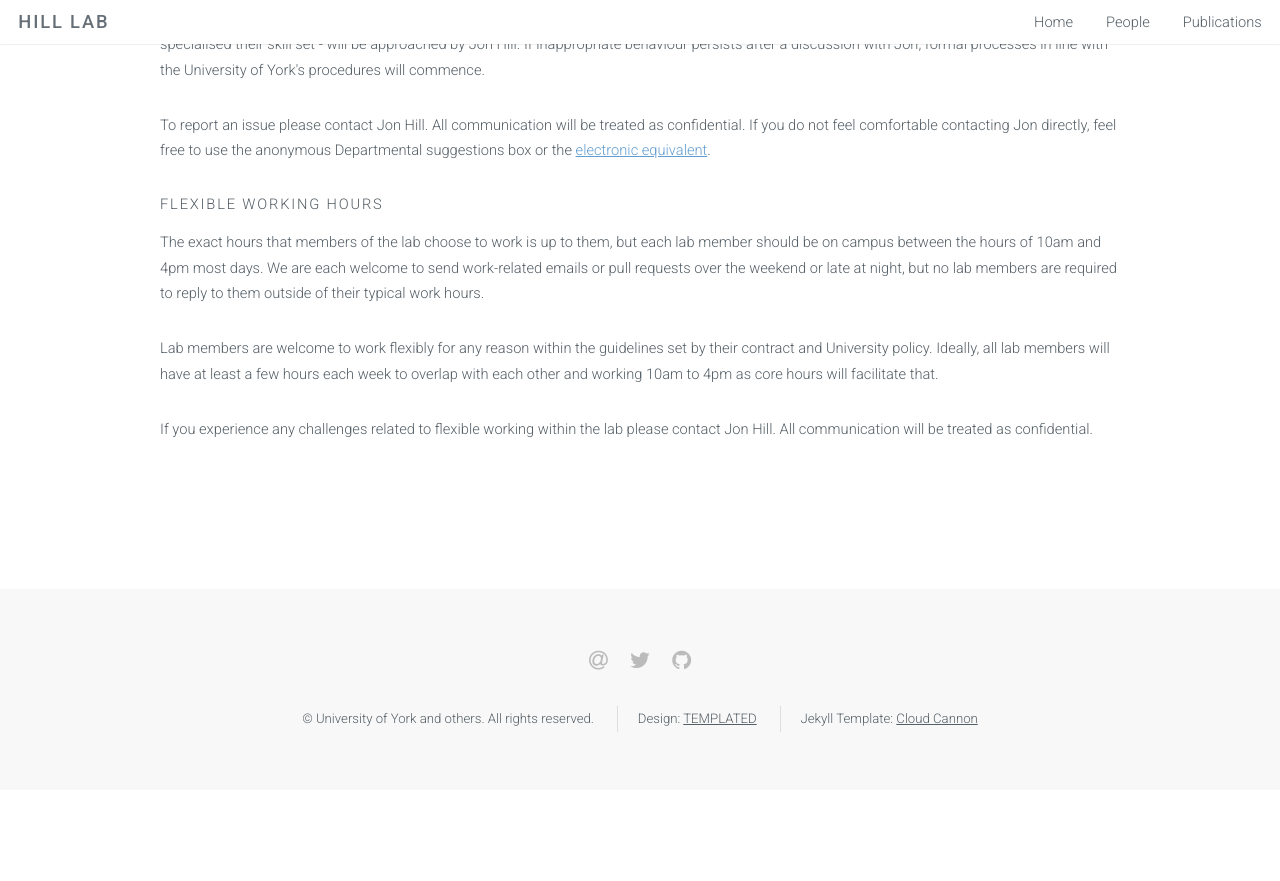
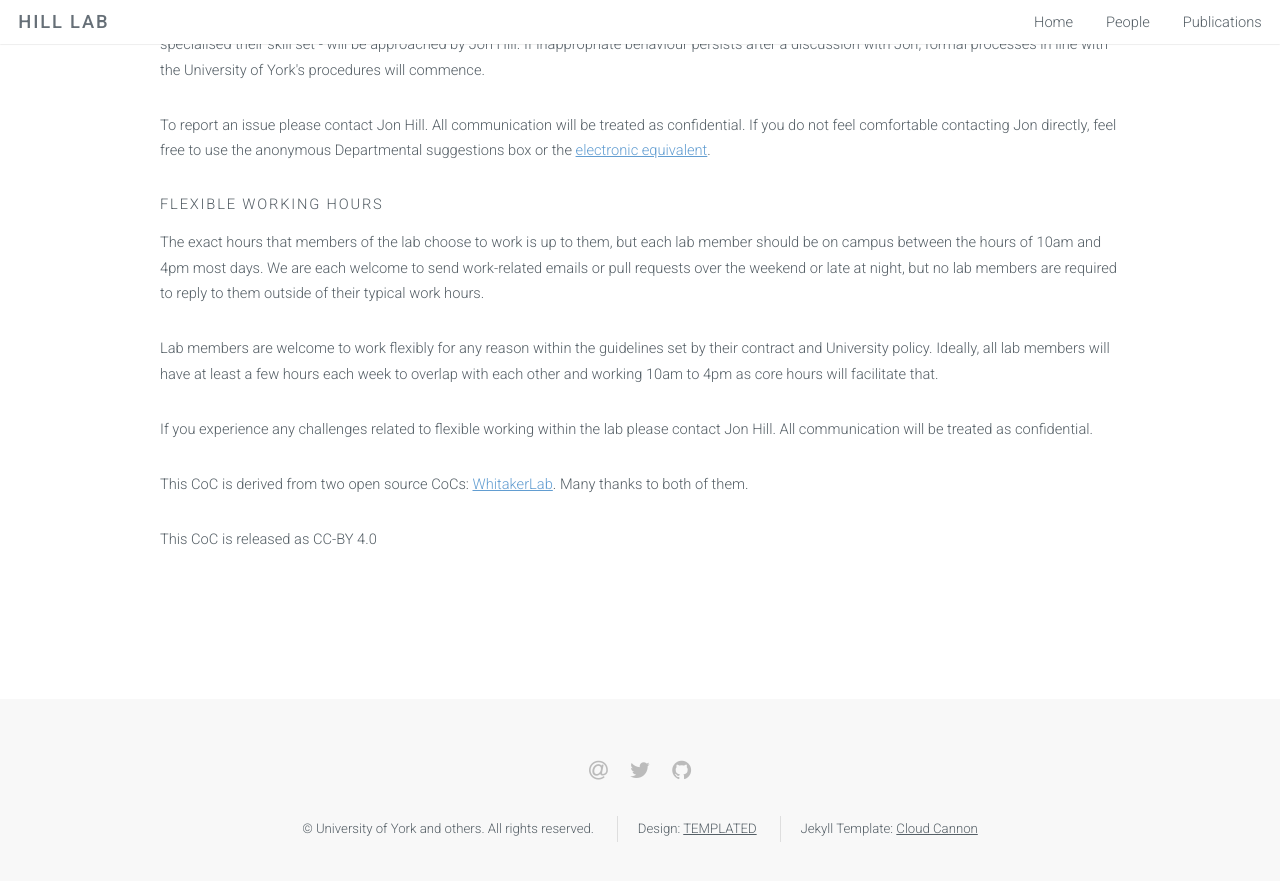
Before and after one commit to EnvModellingGroup/EnvModellingGroup.github.io, a Jekyll site: the page built from coc.html, in a window 1280 px wide and 900 px high, scrolled down 1079 px. Shown: the top 881 px of the window. Built offline with Jekyll 4.4.1, drawn with Linux system fonts in a browser that asks for light colours; before the commit the page ends 1869 px from its top, so only the background shows below that.

Commit message:
Adding licence

```diff
--- a/coc.html
+++ b/coc.html
@@ -65,6 +65,10 @@ keywords: modelling, environmental, ecological, ecology, environment, computatio
       <p>If you experience any challenges related to flexible working within the lab please contact Jon Hill. All communication
       will be treated as confidential.</p>
 
-	</section>
+      <p>This CoC is derived from two open source CoCs: <a href="https://github.com/BahlaiLab/Policies/blob/master/Code_of_conduct.md>
+	      BahlaiLab CoC</a> and the <a href="https://github.com/WhitakerLab/Onboarding/blob/master/CODE_OF_CONDUCT.md">
+	      WhitakerLab</a>. Many thanks to both of them.</p>
+	      <p>This CoC is released as CC-BY 4.0</p>
+      </section>
 
 </section>
```
